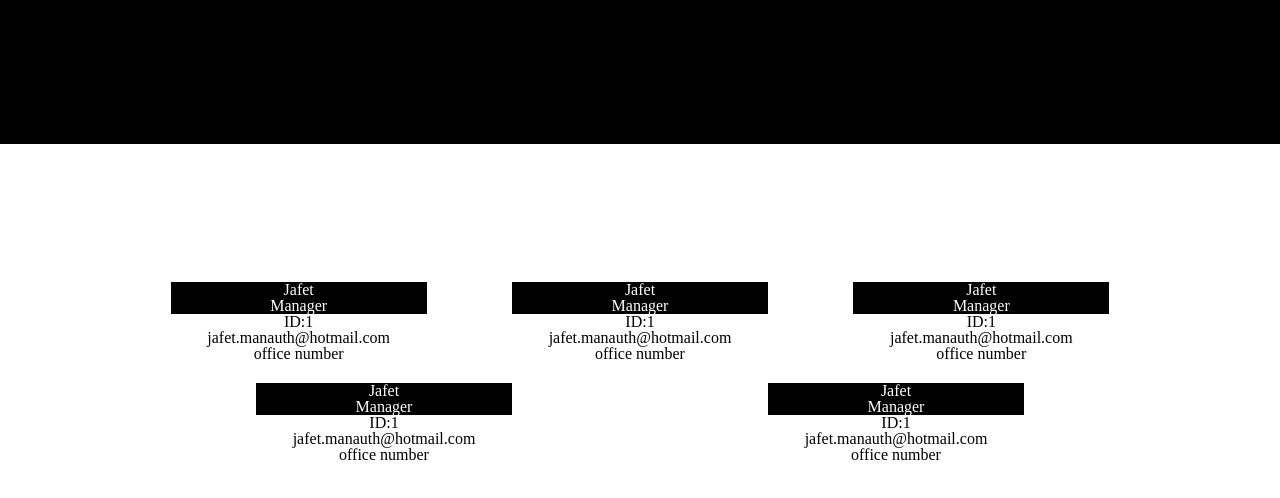
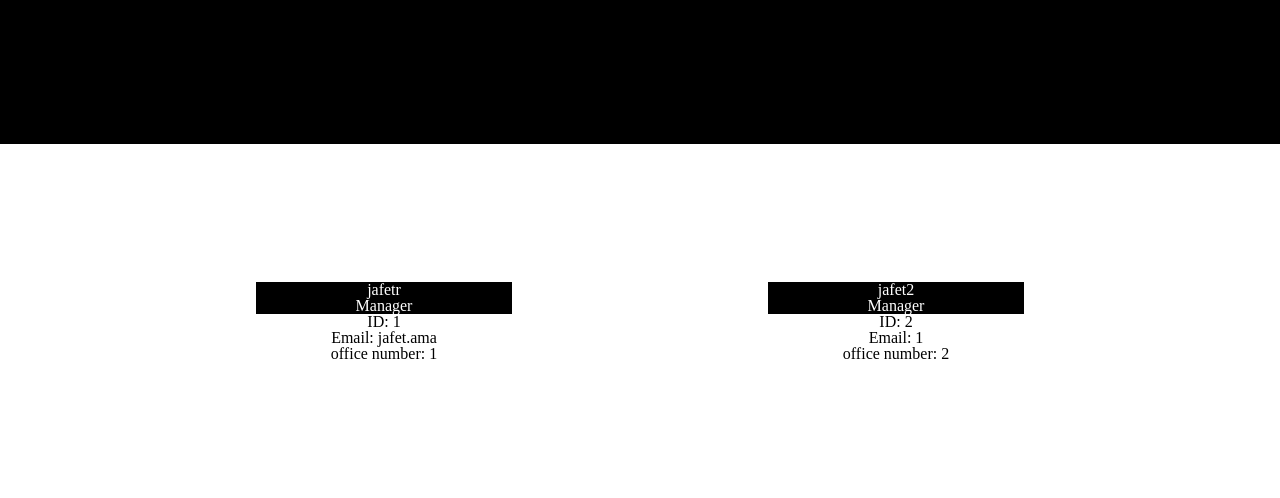
Before and after one commit to JManauth/TeamGenerator, a plain HTML site: page index.html in a window 1280 px wide. Shown: the part 56-554 px from the top of the page. Drawn offline with Linux system fonts and the light colour scheme.

Commit message:
added appending to HTML  functionality for manager class

```diff
--- a/index.html
+++ b/index.html
@@ -12,53 +12,20 @@
             <div class="header">
                 <h1 id="title">MY TEAM</h1>
             </div>
-    <div class="cards">
-        <div class="card">
+        <div class="cards"><div class="card">
                 <div id="cardhead">
-            <h1>Jafet</h1>
+                <h1>jafetr</h1>
                 <h2>Manager</h2>
                 </div>
-            <p>ID:1</p>
-            <p>jafet.manauth@hotmail.com</p>
-            <p>office number</p>
-        </div>
-        <div class="card">
+                <p>ID: 1</p>
+                <p>Email: jafet.ama</p>
+                <p>office number: 1</p>
+                </div><div class="card">
                 <div id="cardhead">
-            <h1>Jafet</h1>
+                <h1>jafet2</h1>
                 <h2>Manager</h2>
                 </div>
-            <p>ID:1</p>
-            <p>jafet.manauth@hotmail.com</p>
-            <p>office number</p>
+                <p>ID: 2</p>
+                <p>Email: 1</p>
+                <p>office number: 2</p>
                 </div>
-        <div class="card">
-            <div id="cardhead">
-            <h1>Jafet</h1>
-            <h2>Manager</h2>
-            </div>
-            <p>ID:1</p>
-            <p>jafet.manauth@hotmail.com</p>
-            <p>office number</p>
-        </div>
-        <div class="card">
-            <div id="cardhead">
-            <h1>Jafet</h1>
-            <h2>Manager</h2>
-            </div>
-            <p>ID:1</p>
-            <p>jafet.manauth@hotmail.com</p>
-            <p>office number</p>
-        </div>
-        <div class="card">
-            <div id="cardhead">
-            <h1>Jafet</h1>
-            <h2>Manager</h2>
-            </div>
-            <p>ID:1</p>
-            <p>jafet.manauth@hotmail.com</p>
-            <p>office number</p>
-        </div>
-
-    </div>
-</body>
-</html>
```
Also changed, not shown: index.js (+60 -3 lines). Lines whose indentation alone changed are shown as unchanged.
